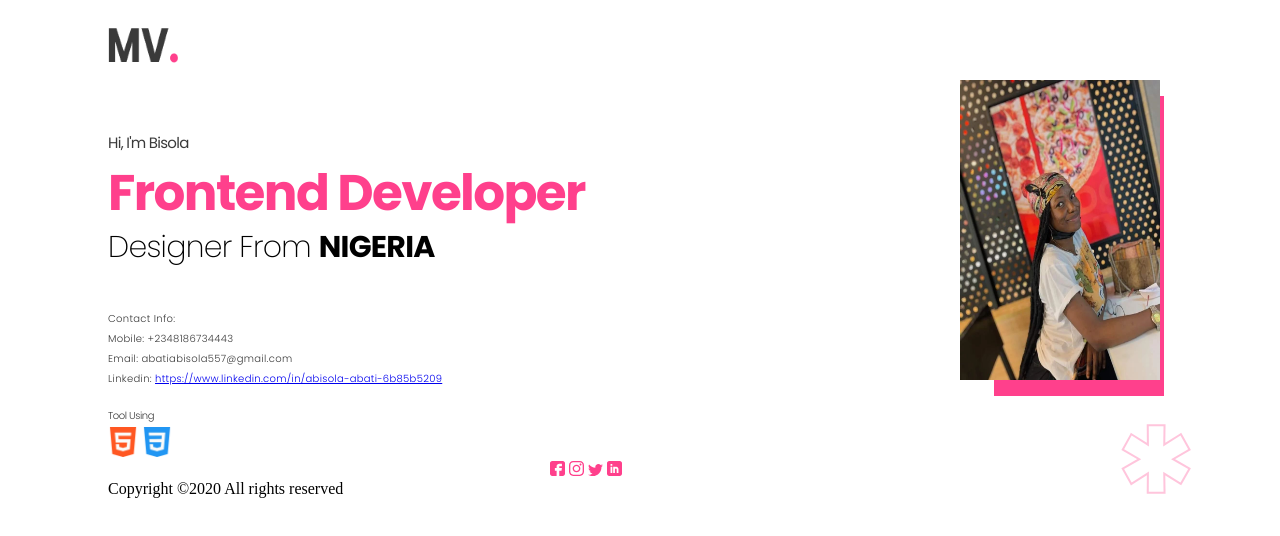
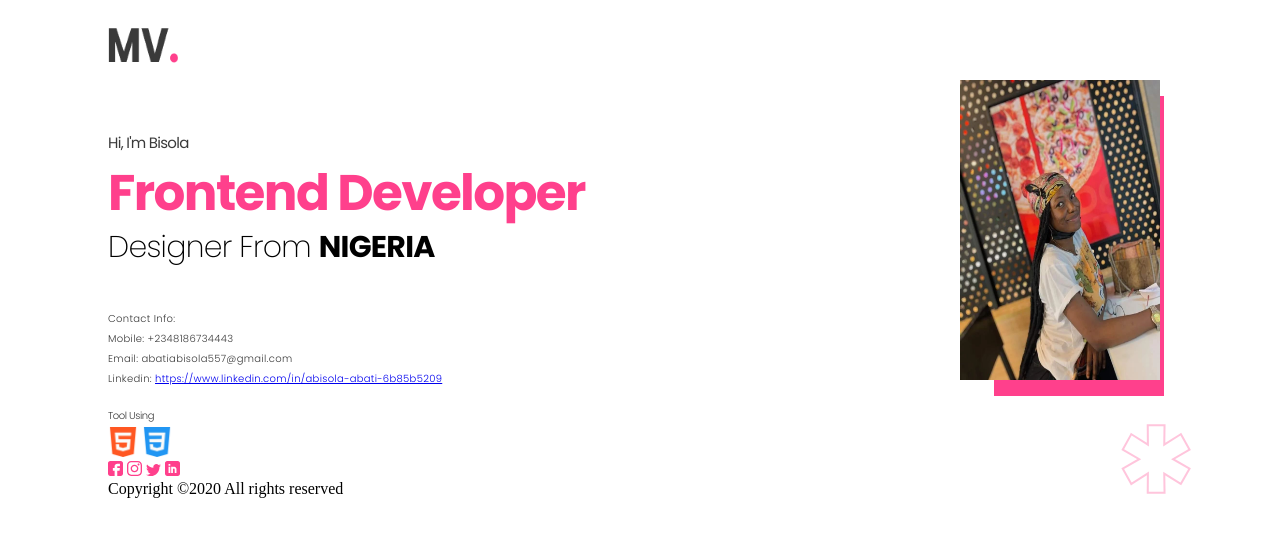
Before and after one commit to bisolabat23/My-Portfolio, a plain HTML site: page index.html in a window 1280 px wide. Shown: the top 536 px of the page. Drawn offline with Linux system fonts and the light colour scheme.

Commit message:
some changes deleted

```diff
--- a/styles.css
+++ b/styles.css
@@ -105,8 +105,3 @@ header {
     height: 50px;
     margin-top: 20px;
 }
-footer{
-    justify-content: space-between;
-    margin: auto;
-    width: 30%;
-}
```
